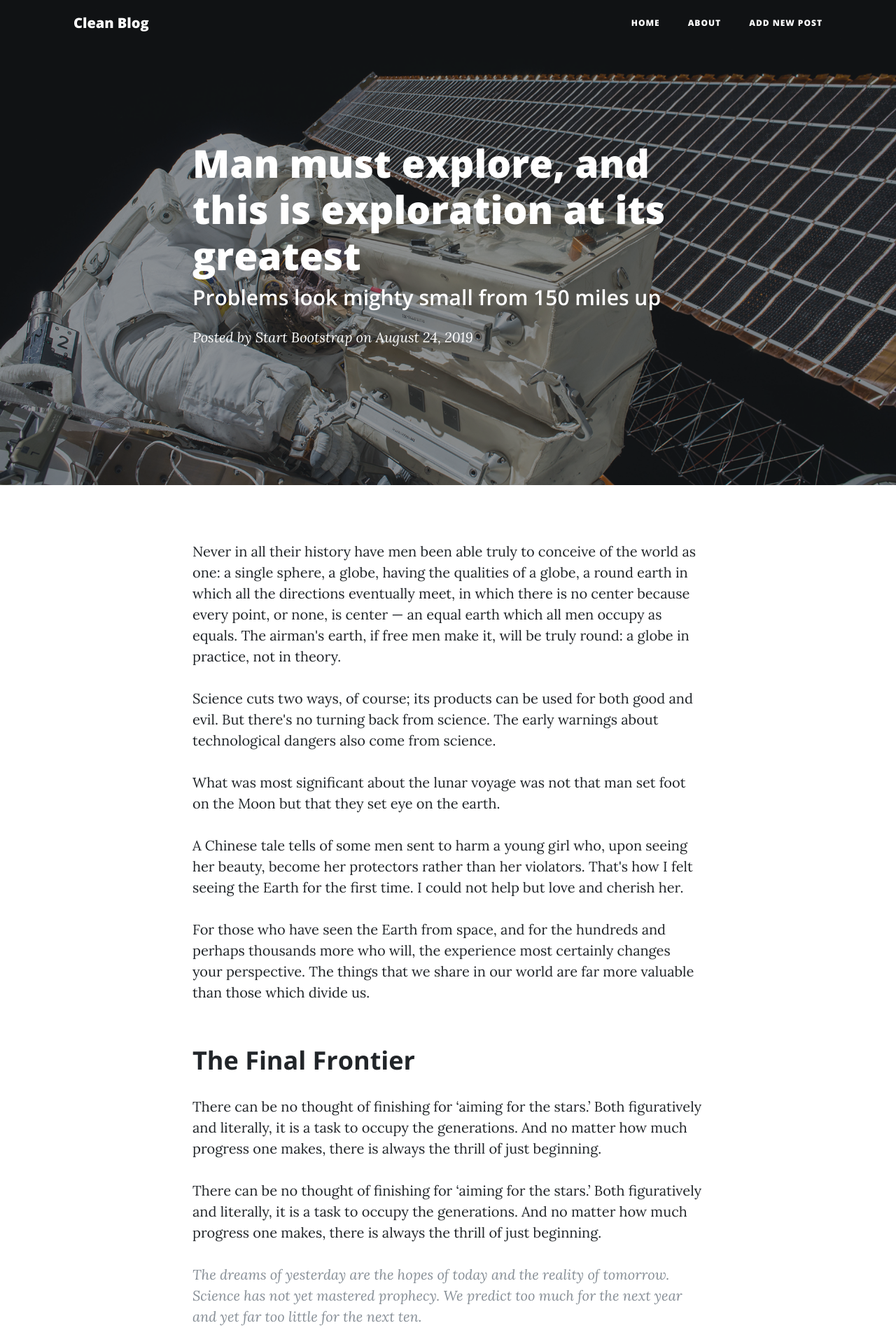
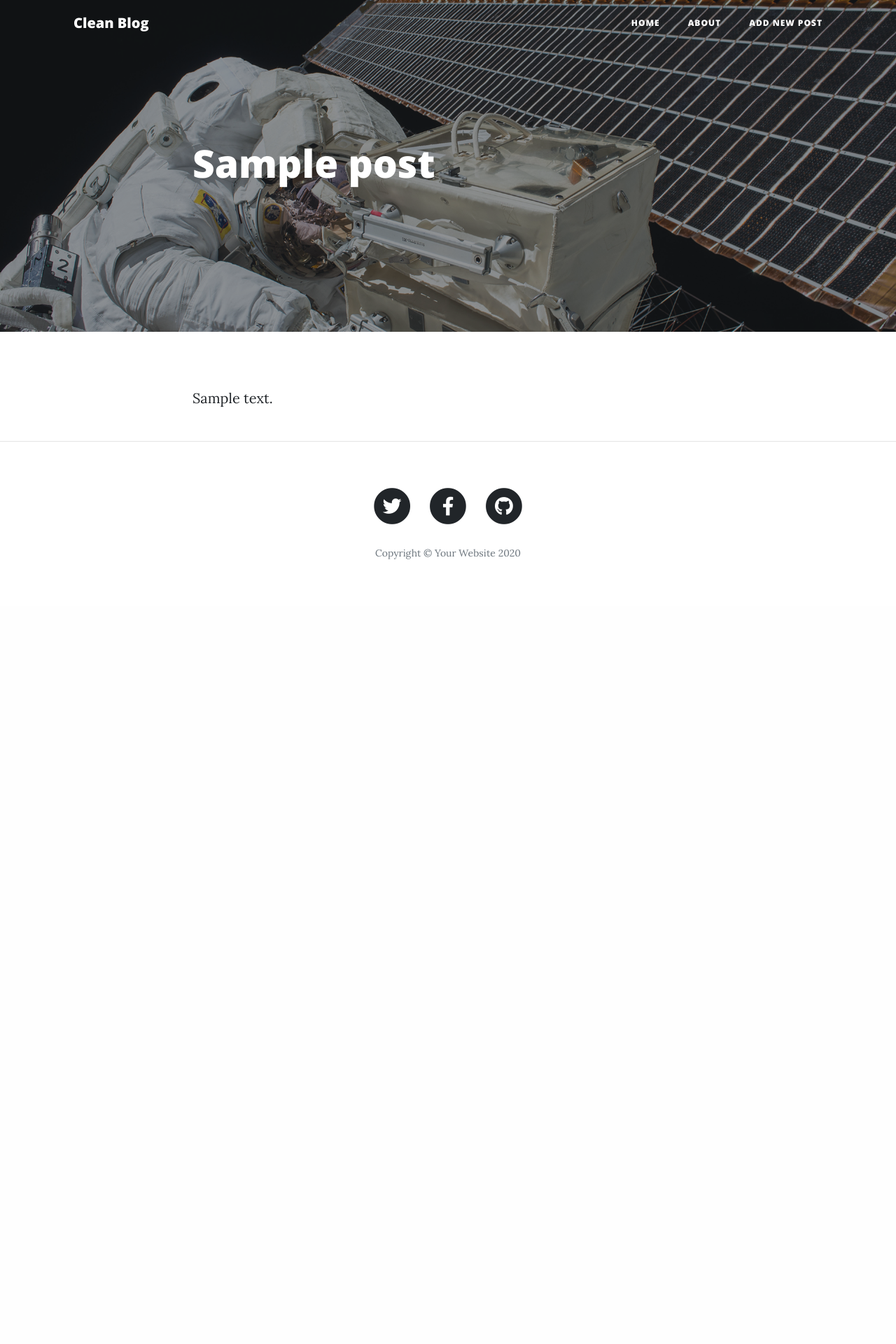
Before and after one commit to denizdagli/Clean_Blog, a Node server app: template views/post.ejs in a window 1280 px wide. Shown: the top 1920 px of the page at 70% size. After the commit the page ends 799 px from the top, so only its background shows below. Run offline with Node 20, Linux system fonts and the light colour scheme; the template is opened without the code that fills it: values that come from a table or form of the project are taken from there, others are empty; tables that the repository leaves empty hold one stand-in row (values such as "Sample post"); some libraries are stand-ins or nearby versions.

Commit message:
Added post page

```diff
--- a/app.js
+++ b/app.js
@@ -26,6 +26,13 @@ app.get('/', async (req, res) => {
     posts
   });
 });
+app.get('/posts/:id', async (req, res) => {
+
+  const post = await Post.findById(req.params.id)
+  res.render('post',{
+    post
+  });
+});
 app.get('/about', (req, res) => {
   res.render('about');
 });
--- a/views/add_post.ejs
+++ b/views/add_post.ejs
@@ -37,7 +37,7 @@
           <div class="control-group">
             <div class="form-group floating-label-form-group controls">
               <label>Post Detail</label>
-              <textarea rows="5" class="form-control" placeholder="Detail" id="detail" name="detail" required data-validation-required-message="Please enter a message."></textarea>
+              <textarea rows="5" class="form-control" placeholder="description" id="description" name="description" required data-validation-required-message="Please enter a message."></textarea>
               <p class="help-block text-danger"></p>
             </div>
           </div>
--- a/views/partials/_header.ejs
+++ b/views/partials/_header.ejs
@@ -11,14 +11,14 @@
   <title>Clean Blog</title>
 
   <!-- Bootstrap core CSS -->
-  <link href="vendor/bootstrap/css/bootstrap.min.css" rel="stylesheet">
+  <link href="/vendor/bootstrap/css/bootstrap.min.css" rel="stylesheet">
 
   <!-- Custom fonts for this template -->
-  <link href="vendor/fontawesome-free/css/all.min.css" rel="stylesheet" type="text/css">
+  <link href="/vendor/fontawesome-free/css/all.min.css" rel="stylesheet" type="text/css">
   <link href='https://fonts.googleapis.com/css?family=Lora:400,700,400italic,700italic' rel='stylesheet' type='text/css'>
   <link href='https://fonts.googleapis.com/css?family=Open+Sans:300italic,400italic,600italic,700italic,800italic,400,300,600,700,800' rel='stylesheet' type='text/css'>
 
   <!-- Custom styles for this template -->
-  <link href="css/clean-blog.min.css" rel="stylesheet">
+  <link href="/css/clean-blog.min.css" rel="stylesheet">
 
 </head>
--- a/views/post.ejs
+++ b/views/post.ejs
@@ -15,11 +15,9 @@
       <div class="row">
         <div class="col-lg-8 col-md-10 mx-auto">
           <div class="post-heading">
-            <h1>Man must explore, and this is exploration at its greatest</h1>
-            <h2 class="subheading">Problems look mighty small from 150 miles up</h2>
-            <span class="meta">Posted by
-              <a href="#">Start Bootstrap</a>
-              on August 24, 2019</span>
+            <h1><%= post.title %></h1>
+
+
           </div>
         </div>
       </div>
@@ -31,42 +29,11 @@
     <div class="container">
       <div class="row">
         <div class="col-lg-8 col-md-10 mx-auto">
-          <p>Never in all their history have men been able truly to conceive of the world as one: a single sphere, a globe, having the qualities of a globe, a round earth in which all the directions eventually meet, in which there is no center because every point, or none, is center — an equal earth which all men occupy as equals. The airman's earth, if free men make it, will be truly round: a globe in practice, not in theory.</p>
 
-          <p>Science cuts two ways, of course; its products can be used for both good and evil. But there's no turning back from science. The early warnings about technological dangers also come from science.</p>
+          <p><%= post.description %></p>
 
-          <p>What was most significant about the lunar voyage was not that man set foot on the Moon but that they set eye on the earth.</p>
 
-          <p>A Chinese tale tells of some men sent to harm a young girl who, upon seeing her beauty, become her protectors rather than her violators. That's how I felt seeing the Earth for the first time. I could not help but love and cherish her.</p>
 
-          <p>For those who have seen the Earth from space, and for the hundreds and perhaps thousands more who will, the experience most certainly changes your perspective. The things that we share in our world are far more valuable than those which divide us.</p>
-
-          <h2 class="section-heading">The Final Frontier</h2>
-
-          <p>There can be no thought of finishing for ‘aiming for the stars.’ Both figuratively and literally, it is a task to occupy the generations. And no matter how much progress one makes, there is always the thrill of just beginning.</p>
-
-          <p>There can be no thought of finishing for ‘aiming for the stars.’ Both figuratively and literally, it is a task to occupy the generations. And no matter how much progress one makes, there is always the thrill of just beginning.</p>
-
-          <blockquote class="blockquote">The dreams of yesterday are the hopes of today and the reality of tomorrow. Science has not yet mastered prophecy. We predict too much for the next year and yet far too little for the next ten.</blockquote>
-
-          <p>Spaceflights cannot be stopped. This is not the work of any one man or even a group of men. It is a historical process which mankind is carrying out in accordance with the natural laws of human development.</p>
-
-          <h2 class="section-heading">Reaching for the Stars</h2>
-
-          <p>As we got further and further away, it [the Earth] diminished in size. Finally it shrank to the size of a marble, the most beautiful you can imagine. That beautiful, warm, living object looked so fragile, so delicate, that if you touched it with a finger it would crumble and fall apart. Seeing this has to change a man.</p>
-
-          <a href="#">
-            <img class="img-fluid" src="img/post-sample-image.jpg" alt="">
-          </a>
-          <span class="caption text-muted">To go places and do things that have never been done before – that’s what living is all about.</span>
-
-          <p>Space, the final frontier. These are the voyages of the Starship Enterprise. Its five-year mission: to explore strange new worlds, to seek out new life and new civilizations, to boldly go where no man has gone before.</p>
-
-          <p>As I stand out here in the wonders of the unknown at Hadley, I sort of realize there’s a fundamental truth to our nature, Man must explore, and this is exploration at its greatest.</p>
-
-          <p>Placeholder text by
-            <a href="http://spaceipsum.com/">Space Ipsum</a>. Photographs by
-            <a href="https://www.flickr.com/photos/nasacommons/">NASA on The Commons</a>.</p>
         </div>
       </div>
     </div>
```
Also changed, not shown: views/index.ejs (+4 -4 lines).
